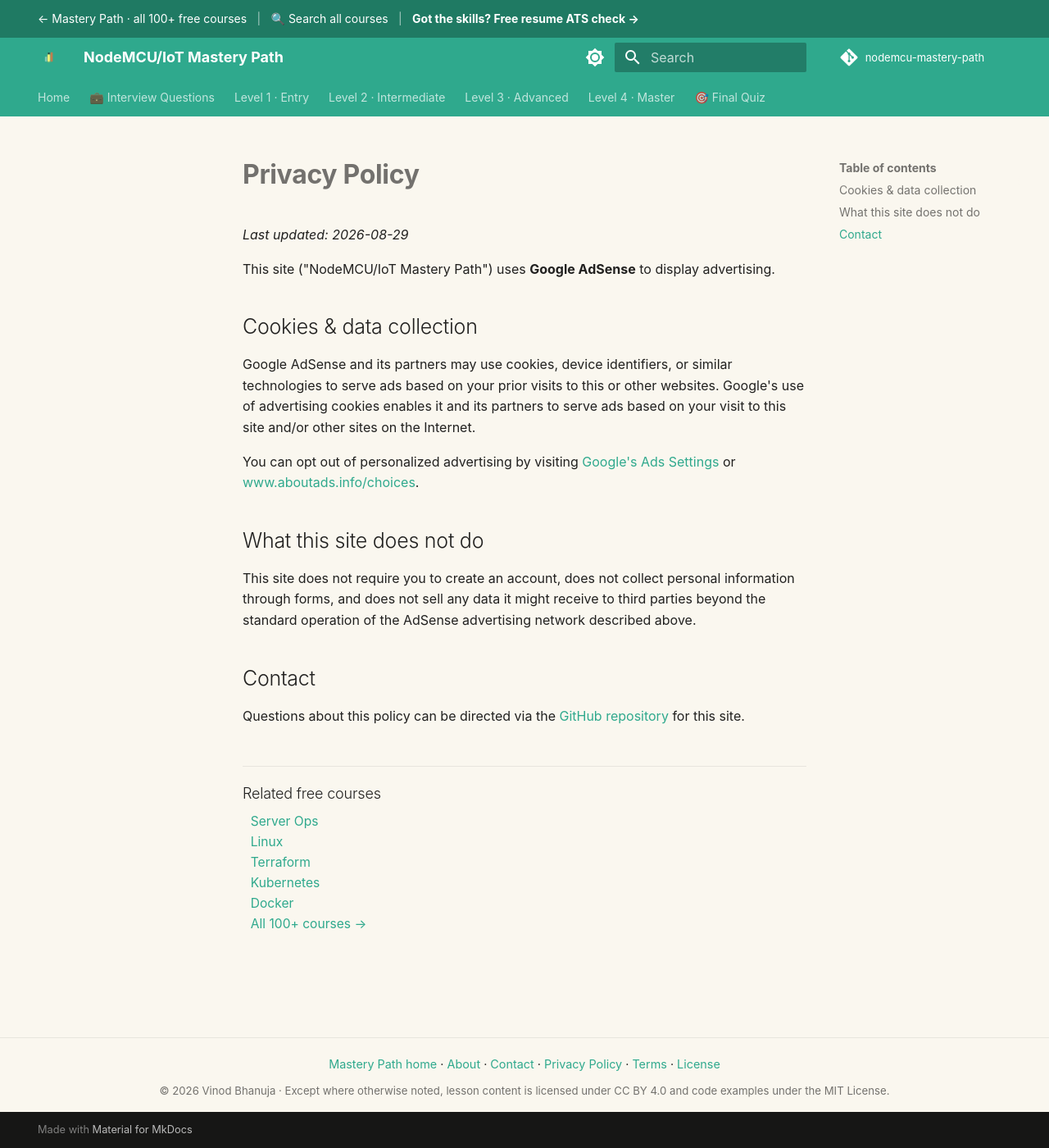
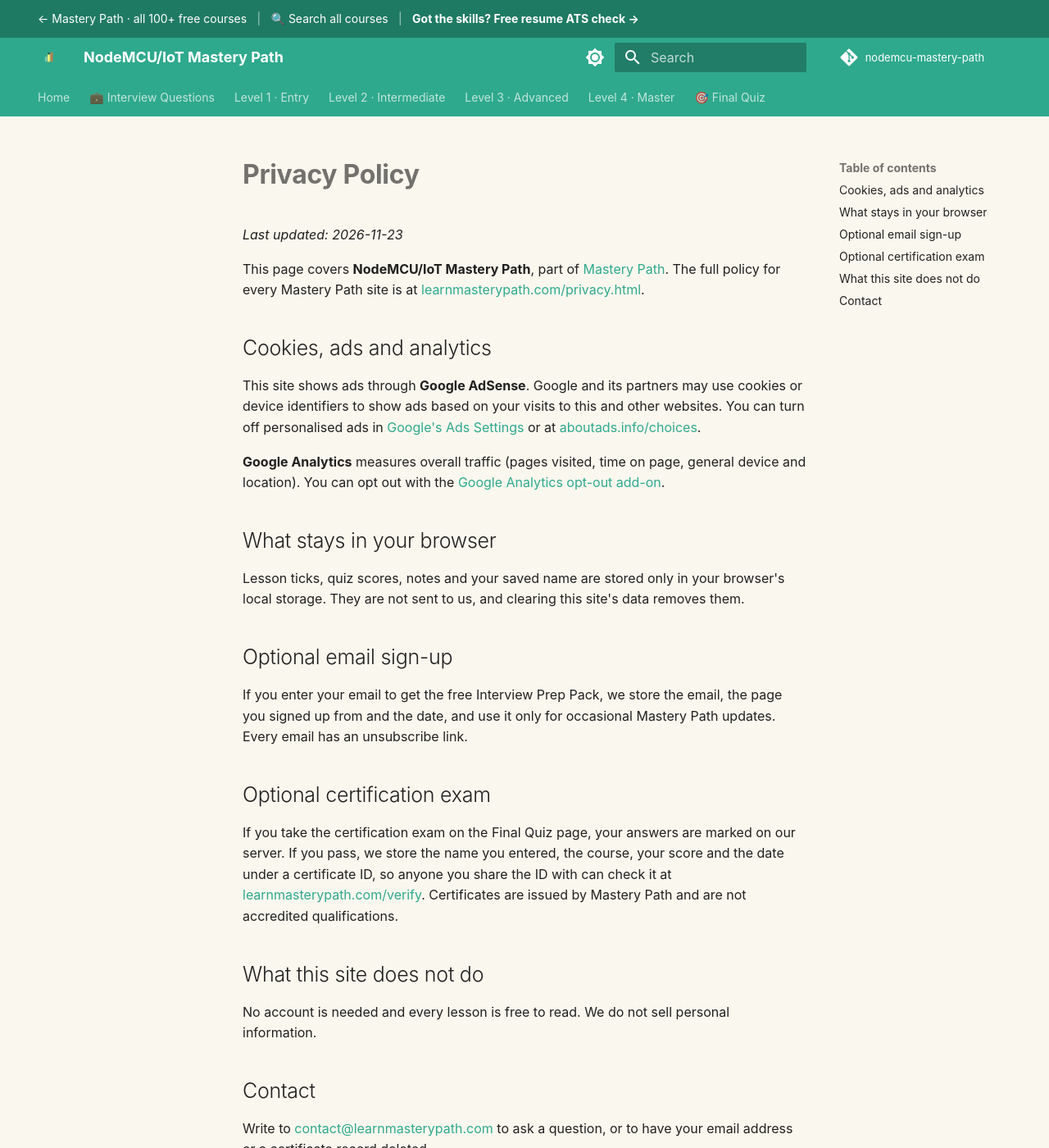
Before and after one commit to SIGILIPELLI/nodemcu-mastery-path, an MkDocs documentation site: the page built from docs/privacy.md, in a window 1280 px wide and 1400 px high. Shown: the whole window at 82% size. Built offline with MkDocs 1.6.1 and Material for MkDocs 9.7.7, drawn with Linux system fonts in a browser that asks for light colours; comment, search, counter and statistics services are not loaded.

Commit message:
Update privacy page: progress stays in the browser, optional email sign-up and certification exam, link to the full policy
Co-Authored-By: Claude Opus 5.5 <noreply@anthropic.com>

```diff
--- a/docs/privacy.md
+++ b/docs/privacy.md
@@ -1,34 +1,35 @@
 ---
-description: "Privacy policy for the free NodeMCU/IoT Mastery Path: how Google Analytics and AdSense cookies are used, what is not collected, and how to opt out."
+description: "Privacy policy for the free NodeMCU/IoT Mastery Path: cookies for ads and analytics, what stays in your browser, and the optional email sign-up and certification exam."
 ---
 
 # Privacy Policy
 
-_Last updated: 2026-08-29_
+_Last updated: 2026-11-23_
 
-This site ("NodeMCU/IoT Mastery Path") uses **Google AdSense** to display
-advertising.
+This page covers **NodeMCU/IoT Mastery Path**, part of [Mastery Path](https://learnmasterypath.com/). The full policy for every Mastery Path site is at [learnmasterypath.com/privacy.html](https://learnmasterypath.com/privacy.html).
 
-## Cookies & data collection
+## Cookies, ads and analytics
 
-Google AdSense and its partners may use cookies, device identifiers, or similar
-technologies to serve ads based on your prior visits to this or other websites.
-Google's use of advertising cookies enables it and its partners to serve ads
-based on your visit to this site and/or other sites on the Internet.
+This site shows ads through **Google AdSense**. Google and its partners may use cookies or device identifiers to show ads based on your visits to this and other websites. You can turn off personalised ads in [Google's Ads Settings](https://adssettings.google.com/) or at [aboutads.info/choices](https://www.aboutads.info/choices/).
 
-You can opt out of personalized advertising by visiting
-[Google's Ads Settings](https://adssettings.google.com/) or
-[www.aboutads.info/choices](https://www.aboutads.info/choices/).
+**Google Analytics** measures overall traffic (pages visited, time on page, general device and location). You can opt out with the [Google Analytics opt-out add-on](https://tools.google.com/dlpage/gaoptout).
+
+## What stays in your browser
+
+Lesson ticks, quiz scores, notes and your saved name are stored only in your browser's local storage. They are not sent to us, and clearing this site's data removes them.
+
+## Optional email sign-up
+
+If you enter your email to get the free Interview Prep Pack, we store the email, the page you signed up from and the date, and use it only for occasional Mastery Path updates. Every email has an unsubscribe link.
+
+## Optional certification exam
+
+If you take the certification exam on the Final Quiz page, your answers are marked on our server. If you pass, we store the name you entered, the course, your score and the date under a certificate ID, so anyone you share the ID with can check it at [learnmasterypath.com/verify](https://learnmasterypath.com/verify/). Certificates are issued by Mastery Path and are not accredited qualifications.
 
 ## What this site does not do
 
-This site does not require you to create an account, does not collect personal
-information through forms, and does not sell any data it might receive to third
-parties beyond the standard operation of the AdSense advertising network
-described above.
+No account is needed and every lesson is free to read. We do not sell personal information.
 
 ## Contact
 
-Questions about this policy can be directed via the
-[GitHub repository](https://github.com/SIGILIPELLI/nodemcu-mastery-path) for
-this site.
+Write to [contact@learnmasterypath.com](mailto:contact@learnmasterypath.com) to ask a question, or to have your email address or a certificate record deleted.
```
